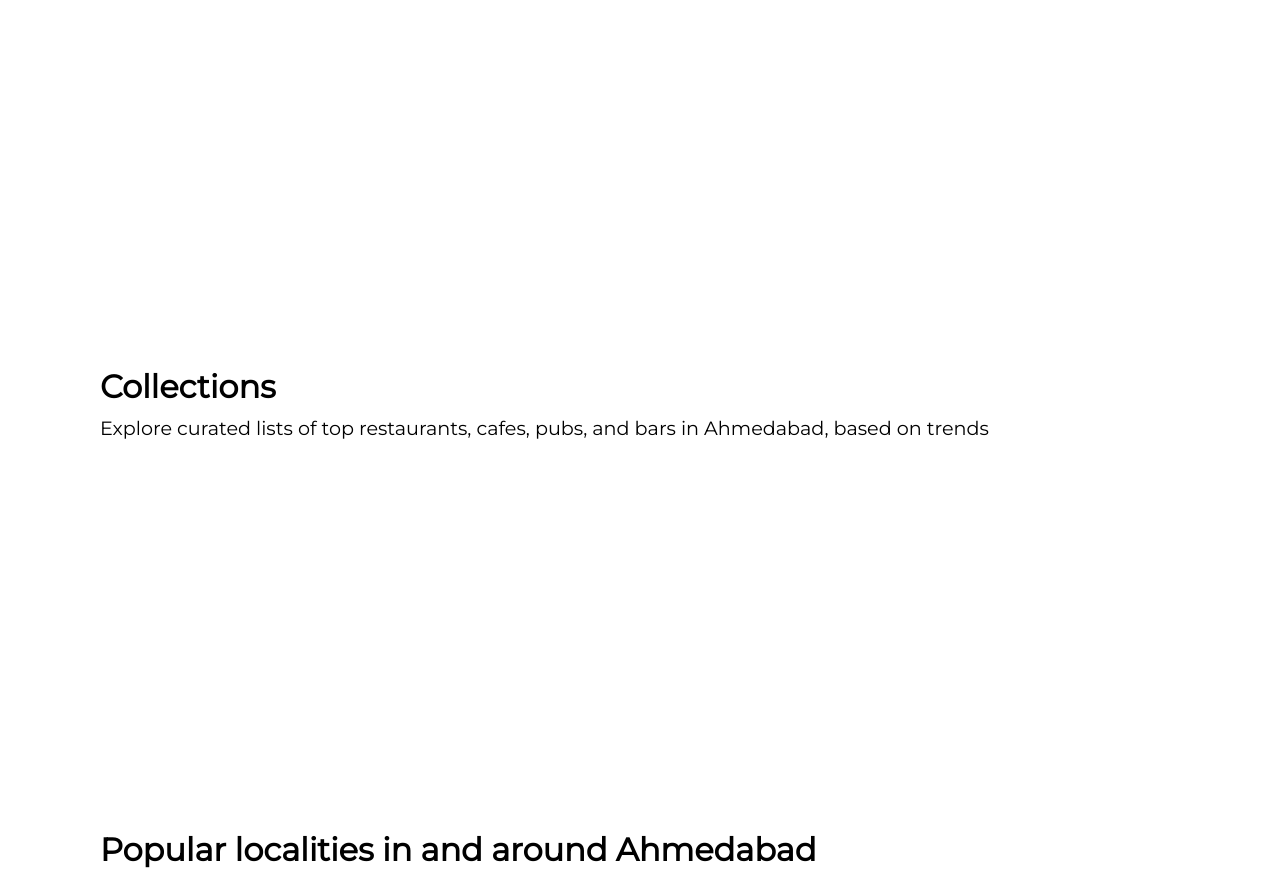
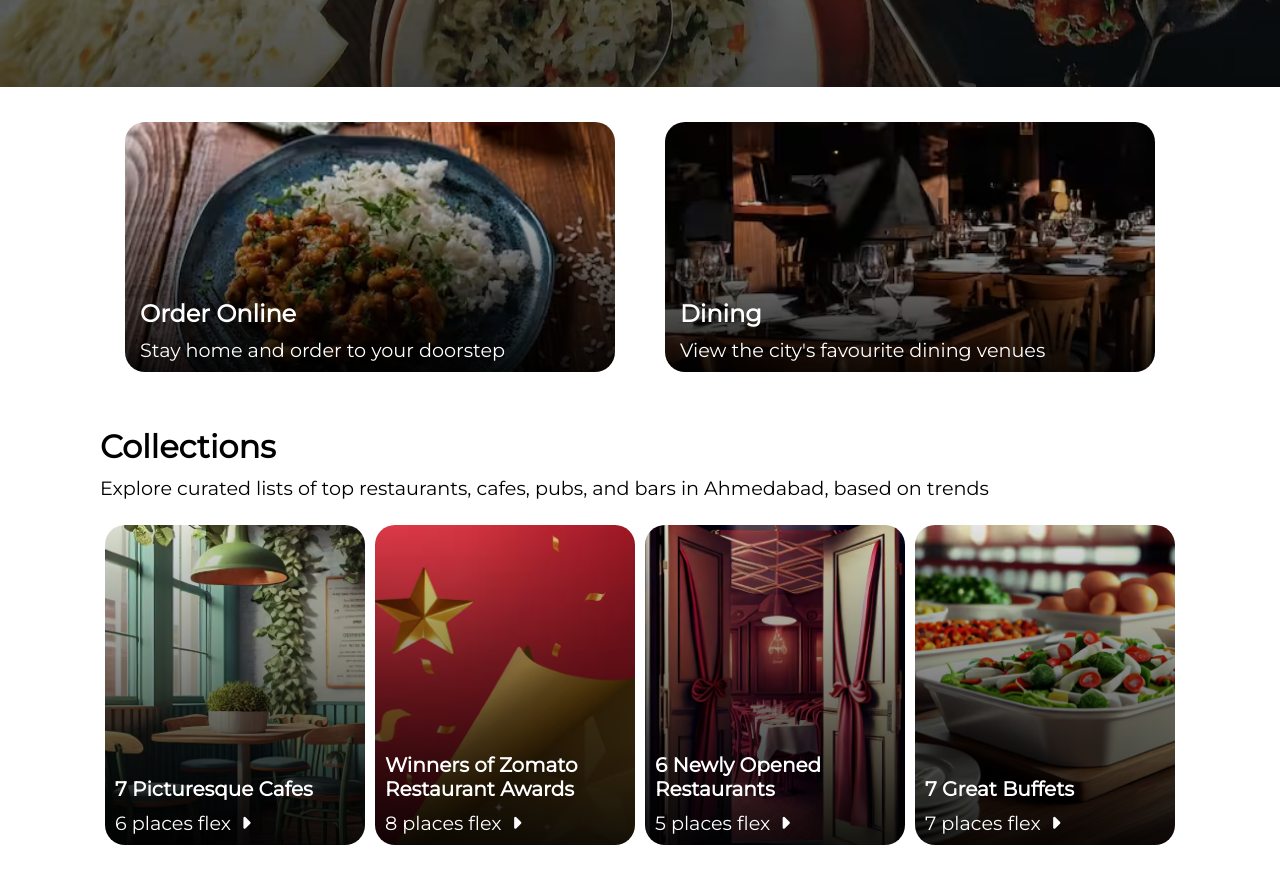
Before and after one commit to sonidhruv26/Zomato-Clone, a plain HTML site: page index.html in a window 1280 px wide. Shown: the part 333-1205 px from the top of the page. Drawn offline with Linux system fonts and the light colour scheme.

Commit message:
Update style.css

```diff
--- a/style.css
+++ b/style.css
@@ -60,11 +60,7 @@ i {
 /* Header */
 
 header {
-<<<<<<< HEAD
     background: linear-gradient(to bottom, rgba(0,0,0,0.4), rgba(0,0,0,0)) , url(./assets/asset2.avif);
-=======
-    background: linear-gradient(to bottom, rgba(0,0,0,0.4), rgba(0,0,0,0)) , url(./assets/asset\ 2.avif);
->>>>>>> fe49339877f19195036aab8565527b63f8ed3a62
     height: 420px;
     background-repeat: no-repeat;
     background-size: cover;
@@ -179,21 +175,13 @@ header {
 }
 
 .cat-card .online {
-<<<<<<< HEAD
     background-image: linear-gradient(rgba(0,0,0,0),rgba(0,0,0,0.9)),url(./assets/asset5.avif);
-=======
-    background-image: linear-gradient(rgba(0,0,0,0),rgba(0,0,0,0.9)),url(./assets/asset\ 5.avif);
->>>>>>> fe49339877f19195036aab8565527b63f8ed3a62
     background-size: cover;
     background-position: center;
 }
 
 .cat-card .dining {
-<<<<<<< HEAD
     background-image: linear-gradient(rgba(0,0,0,0),rgba(0,0,0,0.9)),url(./assets/asset6.avif);
-=======
-    background-image: linear-gradient(rgba(0,0,0,0),rgba(0,0,0,0.9)),url(./assets/asset\ 6.avif);
->>>>>>> fe49339877f19195036aab8565527b63f8ed3a62
     background-size: cover;
     background-position: center;
 }
@@ -230,41 +218,25 @@ header {
 }
 
 .col-card .card1 {
-<<<<<<< HEAD
     background-image: linear-gradient(rgba(0,0,0,0.1),rgba(0,0,0,0.9)),url(./assets/asset8.avif);
-=======
-    background-image: linear-gradient(rgba(0,0,0,0.1),rgba(0,0,0,0.9)),url(./assets/asset\ 8.avif);
->>>>>>> fe49339877f19195036aab8565527b63f8ed3a62
     background-size: cover;
     background-position: center;
 }
 
 .col-card .card2 {
-<<<<<<< HEAD
     background-image: linear-gradient(rgba(0,0,0,0.1),rgba(0,0,0,0.9)),url(./assets/asset10.avif);
-=======
-    background-image: linear-gradient(rgba(0,0,0,0.1),rgba(0,0,0,0.9)),url(./assets/asset\ 10.avif);
->>>>>>> fe49339877f19195036aab8565527b63f8ed3a62
     background-size: cover;
     background-position: center;
 }
 
 .col-card .card3 {
-<<<<<<< HEAD
     background-image: linear-gradient(rgba(0,0,0,0.1),rgba(0,0,0,0.9)),url(./assets/asset12.avif);
-=======
-    background-image: linear-gradient(rgba(0,0,0,0.1),rgba(0,0,0,0.9)),url(./assets/asset\ 12.avif);
->>>>>>> fe49339877f19195036aab8565527b63f8ed3a62
     background-size: cover;
     background-position: center;
 }
 
 .col-card .card4 {
-<<<<<<< HEAD
     background-image: linear-gradient(rgba(0,0,0,0.1),rgba(0,0,0,0.9)),url(./assets/asset14.avif);
-=======
-    background-image: linear-gradient(rgba(0,0,0,0.1),rgba(0,0,0,0.9)),url(./assets/asset\ 14.avif);
->>>>>>> fe49339877f19195036aab8565527b63f8ed3a62
     background-size: cover;
     background-position: center;
 }
```
